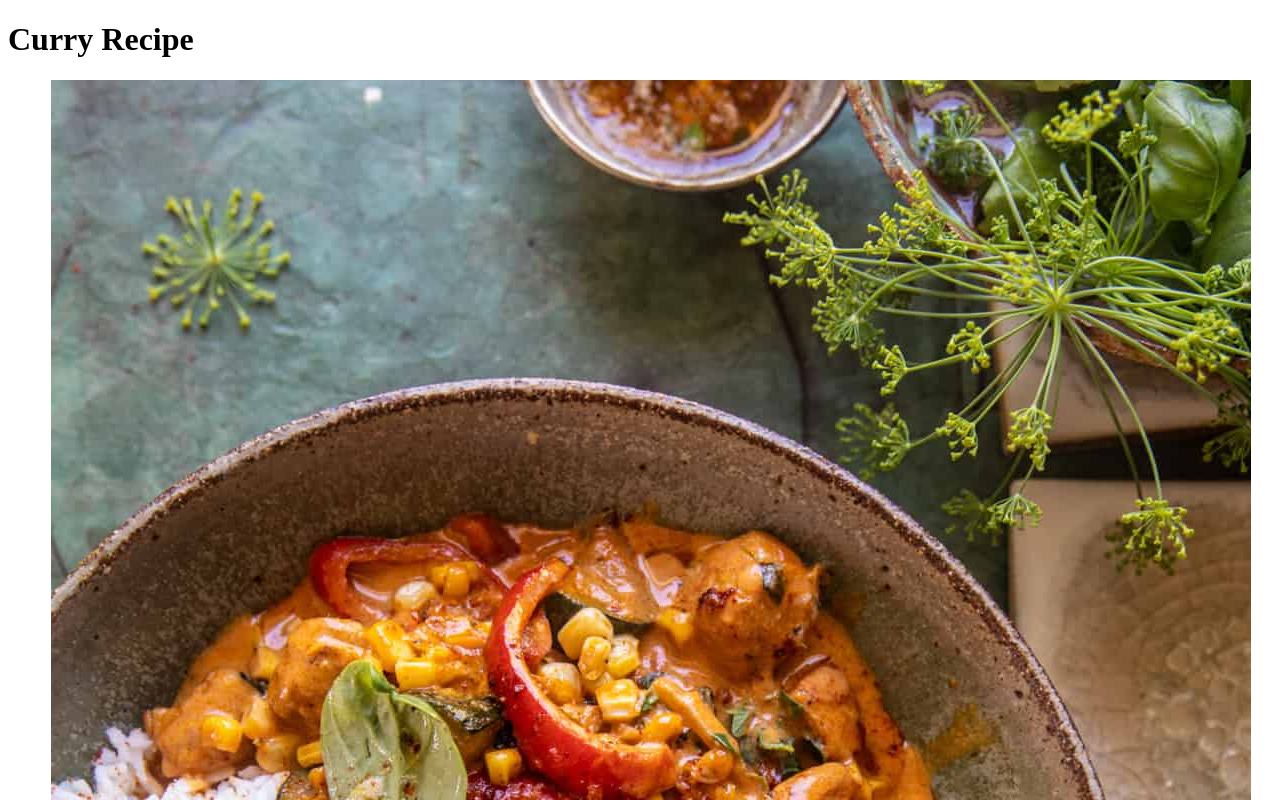
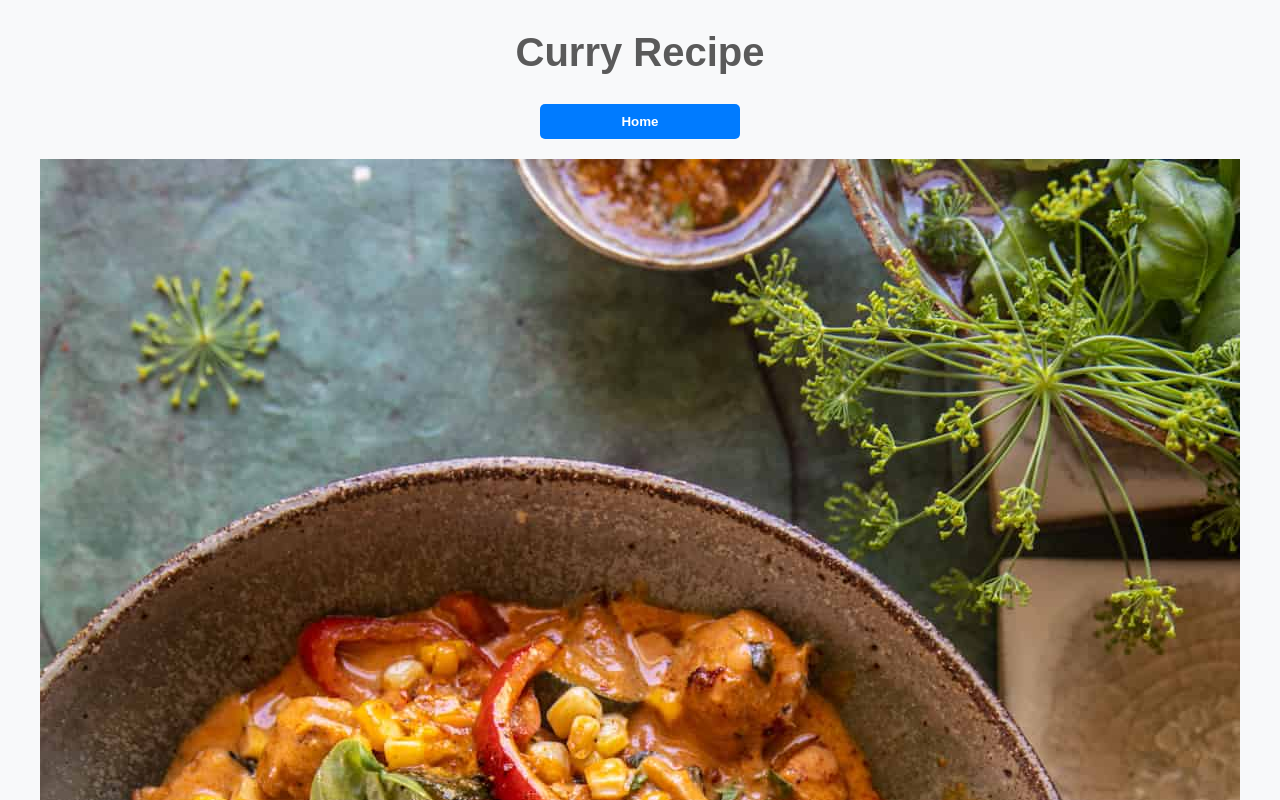
Before and after one commit to blu3rabb1t/odin-recipes, a plain HTML site: page recipes/curry.html in a window 1280 px wide. Shown: the top 800 px of the page. Drawn offline with Linux system fonts and the light colour scheme.

Commit message:
added stylesheets in css for homepage and recipe pages

```diff
--- a/recipes/curry.html
+++ b/recipes/curry.html
@@ -4,11 +4,12 @@
     <meta charset="UTF-8">
     <meta name="viewport" content="width=device-width, initial-scale=1.0">
     <title>Document</title>
+    <link rel="stylesheet" href="recipes.css">
 </head>
 <body>
     <h1>Curry Recipe</h1>
 
-    <a href="../index.html">Home</a>
+    <button onclick="location.href='../index.html'">Home</button>
 
     <img src="./images/curry.jpg" alt="curry">
 
--- /dev/null
+++ b/recipes/recipes.css
@@ -0,0 +1,89 @@
+/* General Reset */
+body, h1, h2, ul, li, a{
+    margin: 0;
+    padding: 0;
+    box-sizing: border-box;
+}
+
+/* Body Styles */
+
+body {
+    font-family: Arial, sans-serif;
+    line-height: 1.6;
+    background-color: #f8f9fa;
+    color: #333;
+    padding: 20px;
+}
+
+/* Header Styles */
+h1 {
+    font-size: 2.5rem;
+    color: #5a5a5a;
+    text-align: center;
+    margin-bottom: 20px;
+}
+
+h2 {
+    font-size: 2rem;
+    color: #444;
+    margin-top: 20px;
+    margin-bottom: 10px;
+}
+
+/* Button Styles */
+button {
+    background-color: #007bff;
+    color: white;
+    font-weight: bold;
+    border: none;
+    padding: 10px 15px;
+    border-radius: 5px;
+    cursor: pointer;
+    display: block;
+    width: 200px;
+    text-align: center;
+    margin: 10px auto;
+    transition: background-color 0.3s; transform: 0.2s;
+}
+
+button hover {
+    background-color: #0056b3;
+    transform: scale(1.05);
+}
+
+/* Image Styles */
+img {
+    display: block;
+    max-width: 100%;
+    height: auto;
+    margin: 20px auto;
+}
+
+/* List Styles */
+ul {
+    list-style-type: disc;
+    margin-left: 20px;
+}
+
+li{
+    margin: 5px 0
+}
+
+/* Paragraph styles */
+p {
+    margin-bottom: 20px;
+    max-width: 600px;
+    margin-left: auto;
+    margin-right: auto;
+    text-align: justify;
+}
+
+/*Steps List Styling */
+il {
+    list-style-type: decimal;
+    margin-left: 20px;
+}
+
+il li {
+    margin: 5px 0;
+}
--- /dev/null
+++ b/styles.css
@@ -0,0 +1,63 @@
+/* General Reset */
+body, h1, h2, ul, li, a{
+    margin: 0;
+    padding: 0;
+    box-sizing: border-box;
+}
+
+/* Body Styles */
+
+body {
+    font-family: Arial, sans-serif;
+    line-height: 1.6;
+    background-color: #f8f9fa;
+    color: #333;
+    padding: 20px;
+}
+
+/* Header Styles */
+h1 {
+    font-size: 2.5rem;
+    color: #5a5a5a;
+    text-align: center;
+    margin-bottom: 20px;
+}
+
+h2 {
+    font-size: 2rem;
+    color: #444;
+    margin-bottom: 10px;
+}
+
+/* Navigation Styles */
+ul {
+    list-style-type: none;
+    padding-left: 0%;
+    max-width: 600px;
+    margin: 0 auto;
+}
+
+li{
+    margin: 10px 0;
+}
+
+/* Button Styles */
+button {
+    background-color: #007bff;
+    color: white;
+    font-weight: bold;
+    border: none;
+    padding: 10px 15px;
+    border-radius: 5px;
+    cursor: pointer;
+    display: block;
+    width: 200px;
+    text-align: center;
+    margin: 10px auto;
+    transition: background-color 0.3s; transform: 0.2s;
+}
+
+button hover {
+    background-color: #0056b3;
+    transform: scale(1.05);
+}
```
Also changed, not shown: index.html (+5 -5 lines), recipes/dumplings.html (+2 -1 lines), recipes/friedRice.html (+2 -1 lines), recipes/ramen.html (+2 -1 lines).
